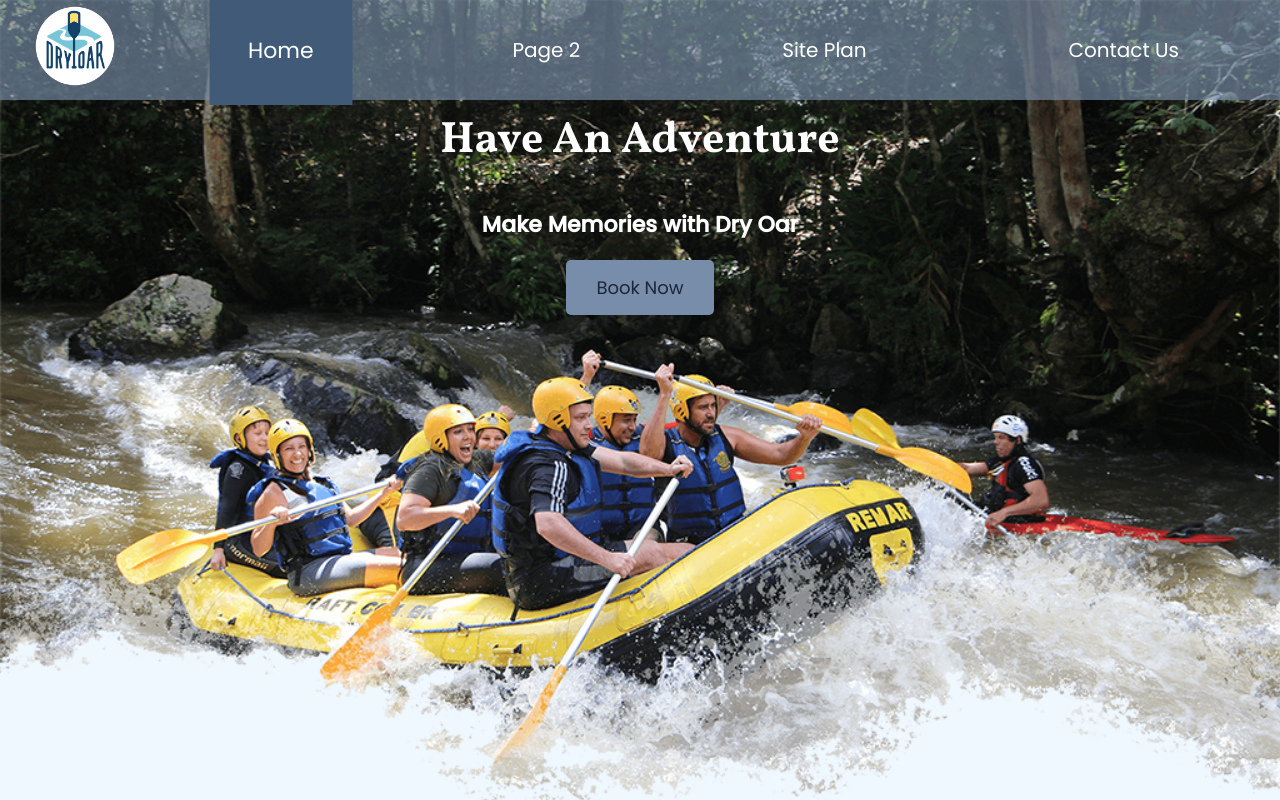
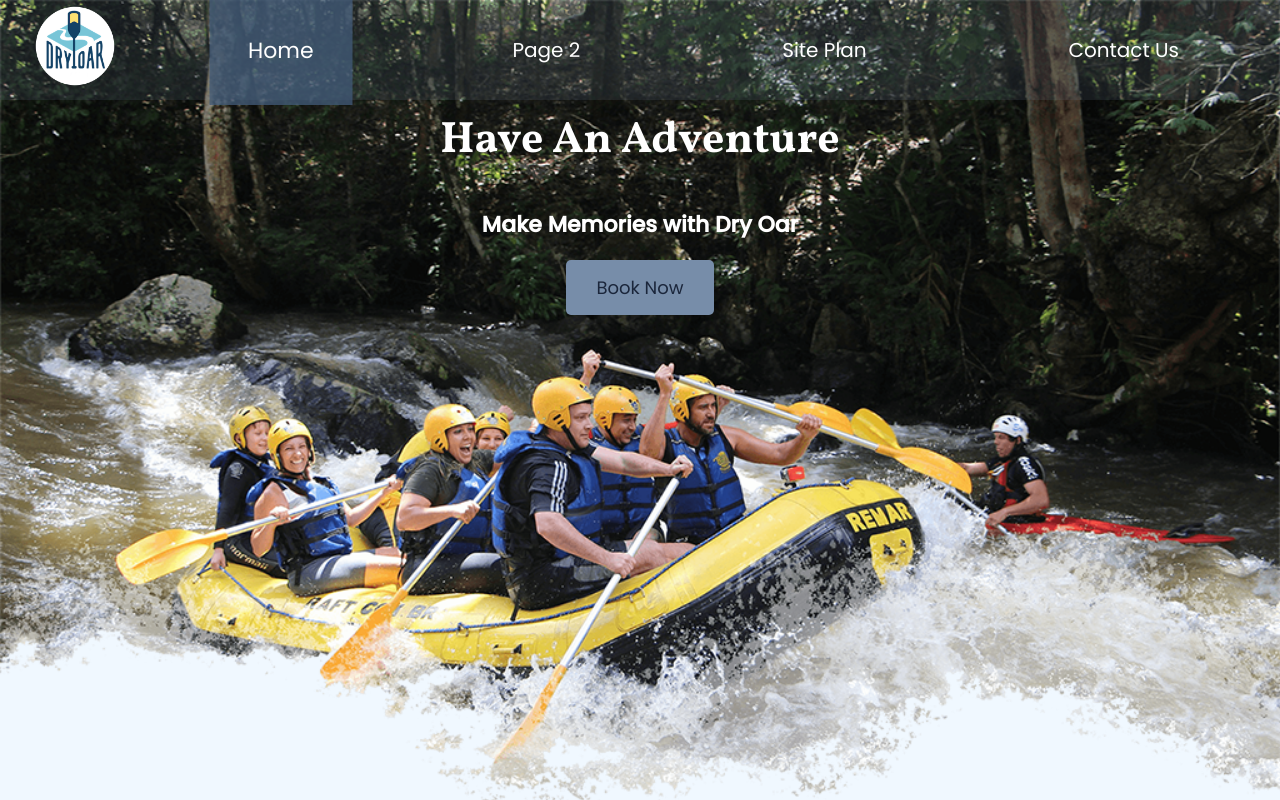
Before and after one commit to demetrioaris/wdd130, a plain HTML site: page wwr/html/index.html in a window 1280 px wide. In both pictures the pointer is over the link "Home". Shown: the top 800 px of the page. Drawn offline with Linux system fonts and the light colour scheme.

Commit message:
Complete

```diff
--- a/wwr/styles/style.css
+++ b/wwr/styles/style.css
@@ -4,6 +4,8 @@
     max-width: 1600px;
     margin: 0 auto;
 }
+
+
 /* geneneral*/
 body {
     background-color: aliceblue;
@@ -20,12 +22,10 @@ h4 {
 }
 
 
-
 /*header*/
 header {
-    background-color: #778da9a7;
+    background-color: #778da924;
     font-family: "Poppins", "Vollkorn", sans-serif, serif;
-
 }
 header {
     display: grid;
@@ -39,7 +39,7 @@ nav a {
     padding: 35px;
 }
 nav a:hover {
-    background-color: #415a77;
+    background-color: #415a77c8;
     color: #ffffff;
     transform: scale(1.1);
 }
@@ -59,9 +59,8 @@ nav {
     width: 80px;
 }
 .logo:hover {
-    transform: scale(1.1);
+        transform: scale(1.1);
 }
-
 
 
 /*Hero box -------------*/
@@ -217,6 +216,9 @@ footer p a:hover {
 footer .social img {
     padding-top: 15px;
 }
+.social img:hover {
+    transform: scale(1.1);
+}
 
 /* #hero-box {
     padding-bottom: 35px;
```
